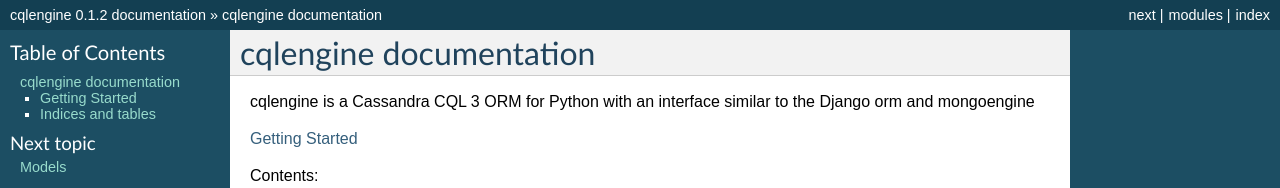
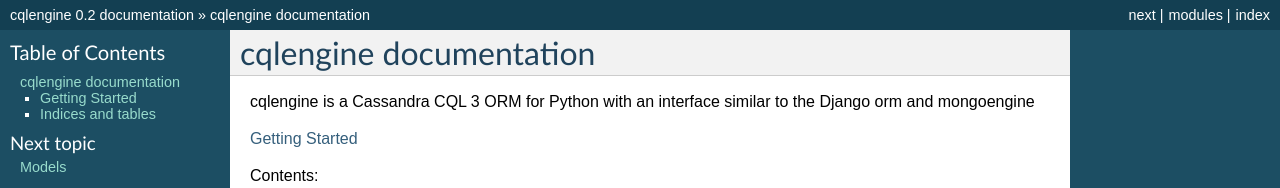
Before and after one commit to datastax/python-driver, a Sphinx documentation site: the page built from docs/index.rst, in a window 1280 px wide. Shown: the top 188 px of the page. Built offline with Sphinx 7.4.7, drawn with Linux system fonts in a browser that asks for light colours; formulas are drawn with MathJax 3; some of the changed text lies outside the part shown.

Commit message:
version number bump

```diff
--- a/cqlengine/__init__.py
+++ b/cqlengine/__init__.py
@@ -3,4 +3,4 @@
 from cqlengine.models import Model
 from cqlengine.query import BatchQuery
 
-__version__ = '0.1.2'
+__version__ = '0.2'
--- a/docs/conf.py
+++ b/docs/conf.py
@@ -48,9 +48,9 @@
 # built documents.
 #
 # The short X.Y version.
-version = '0.1.2'
+version = '0.2'
 # The full version, including alpha/beta/rc tags.
-release = '0.1.2'
+release = '0.2'
 
 # The language for content autogenerated by Sphinx. Refer to documentation
 # for a list of supported languages.
--- a/setup.py
+++ b/setup.py
@@ -4,7 +4,7 @@
 #python setup.py register
 #python setup.py sdist upload
 
-version = '0.1.2'
+version = '0.2'
 
 long_desc = """
 cqlengine is a Cassandra CQL ORM for Python in the style of the Django orm and mongoengine
```
